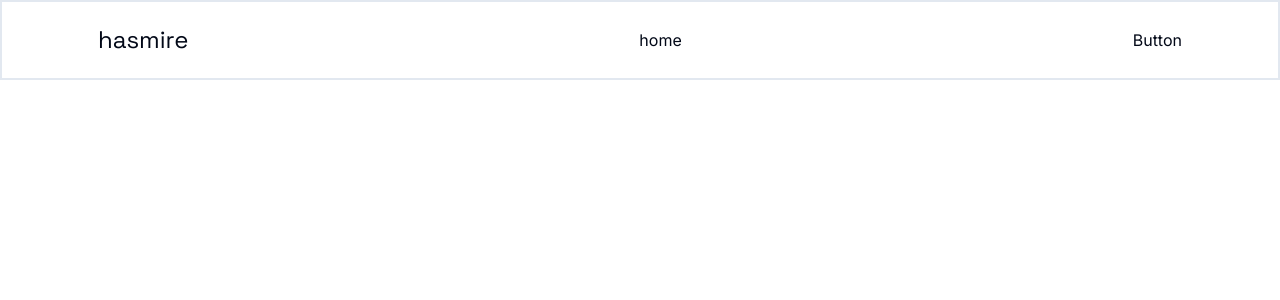
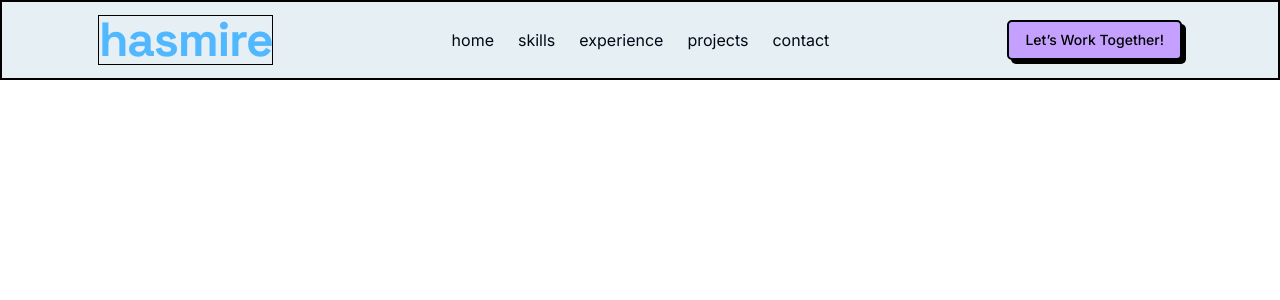
Before and after one commit to Hasmire/portfolio, a Next.js app: page / in a window 1280 px wide. Shown: the top 300 px of the page. Built offline with nearby package versions, Linux system fonts and the light colour scheme.

Commit message:
working on navbar

```diff
--- a/src/app/page.tsx
+++ b/src/app/page.tsx
@@ -1,12 +1,22 @@
 import React from 'react'
+
+import { Button } from '@/components/ui/button'
 
 export default function Home() {
   return (
-    <div>
-      <div className="flex h-20 w-full items-center justify-between border-2 px-24">
-        <div className="font-Space_Grotesk text-2xl">hasmire</div>
-        <div>home</div>
-        <div>Button</div>
+    <div className="h-full">
+      <div className="flex h-20 w-full items-center justify-between border-2 border-black bg-nepal-100 px-24">
+        <h1 className="scroll-m-20  border border-black font-Space_Grotesk text-4xl font-extrabold tracking-tight text-cerulean-400 lg:text-5xl">
+          hasmire
+        </h1>
+        <div className="flex gap-6">
+          <div>home</div>
+          <div>skills</div>
+          <div>experience</div>
+          <div>projects</div>
+          <div>contact</div>
+        </div>
+        <Button>Let’s Work Together!</Button>
       </div>
     </div>
   )
--- a/src/components/ui/button.tsx
+++ b/src/components/ui/button.tsx
@@ -5,21 +5,20 @@ import * as React from 'react'
 import cn from '@/lib/utils'
 
 const buttonVariants = cva(
-  'inline-flex items-center justify-center whitespace-nowrap rounded-md text-sm font-medium ring-offset-background transition-colors focus-visible:outline-none focus-visible:ring-2 focus-visible:ring-ring focus-visible:ring-offset-2 disabled:pointer-events-none disabled:opacity-50',
+  'inline-flex items-center justify-center whitespace-nowrap rounded-base text-sm font-base text-black ring-offset-white transition-all focus-visible:outline-none focus-visible:ring-2 focus-visible:ring-slate-950 focus-visible:ring-offset-2 disabled:pointer-events-none disabled:opacity-50',
   {
     variants: {
       variant: {
-        default: 'bg-primary text-primary-foreground hover:bg-primary/90',
-        destructive: 'bg-destructive text-destructive-foreground hover:bg-destructive/90',
-        outline: 'border border-input bg-background hover:bg-accent hover:text-accent-foreground',
-        secondary: 'bg-secondary text-secondary-foreground hover:bg-secondary/80',
-        ghost: 'hover:bg-accent hover:text-accent-foreground',
-        link: 'text-primary underline-offset-4 hover:underline',
+        default:
+          'border-2 border-black bg-main shadow-base hover:translate-x-boxShadowX hover:translate-y-boxShadowY hover:shadow-none',
+        noShadow: 'border-2 border-black bg-main',
+        link: 'underline-offset-4 hover:underline',
+        neutral: 'border-2 border-black bg-white',
       },
       size: {
         default: 'h-10 px-4 py-2',
-        sm: 'h-9 rounded-md px-3',
-        lg: 'h-11 rounded-md px-8',
+        sm: 'h-9 px-3',
+        lg: 'h-11 px-8 text-base',
         icon: 'size-10',
       },
     },
--- a/tailwind.config.ts
+++ b/tailwind.config.ts
@@ -22,6 +22,8 @@ const config = {
     },
     extend: {
       colors: {
+        bg: '#daf5f0',
+        main: '#c4a1ff',
         border: 'hsl(var(--border))',
         input: 'hsl(var(--input))',
         ring: 'hsl(var(--ring))',
@@ -202,6 +204,7 @@ const config = {
         },
       },
       borderRadius: {
+        base: '5px',
         lg: 'var(--radius)',
         md: 'calc(var(--radius) - 2px)',
         sm: 'calc(var(--radius) - 4px)',
@@ -225,7 +228,16 @@ const config = {
         Space_Grotesk: ['Space Grotesk', ...fontFamily.sans],
       },
       boxShadow: {
+        base: '4px 4px 0px 0px rgba(0,0,0,1)',
         neoBrutalism: '4px 4px 0px 0px rgba(0,0,0,1)',
+      },
+      translate: {
+        boxShadowX: '4px',
+        boxShadowY: '4px',
+      },
+      fontWeight: {
+        base: '500',
+        heading: '700',
       },
     },
   },
```
Also changed, not shown: .eslintrc.json.
